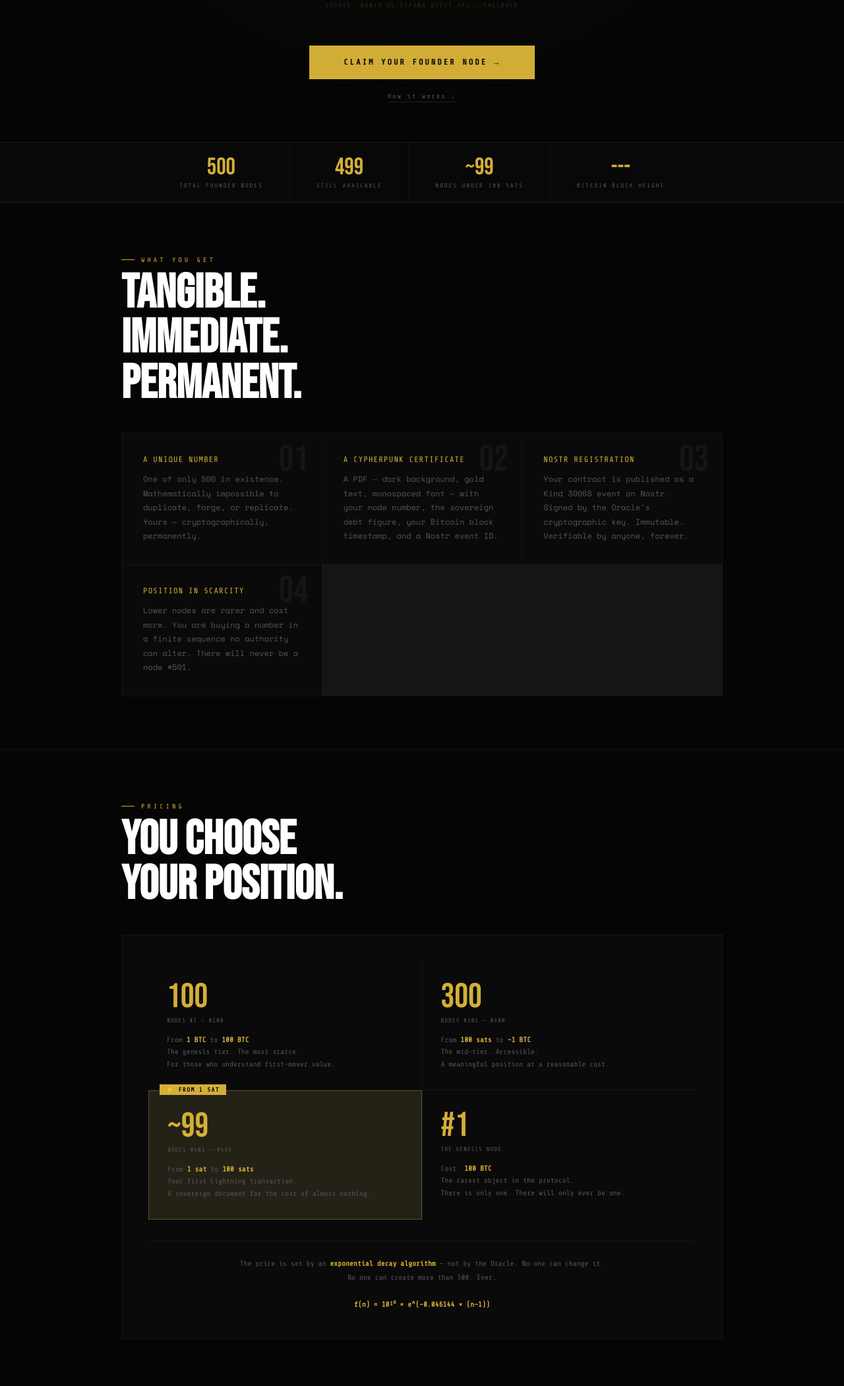
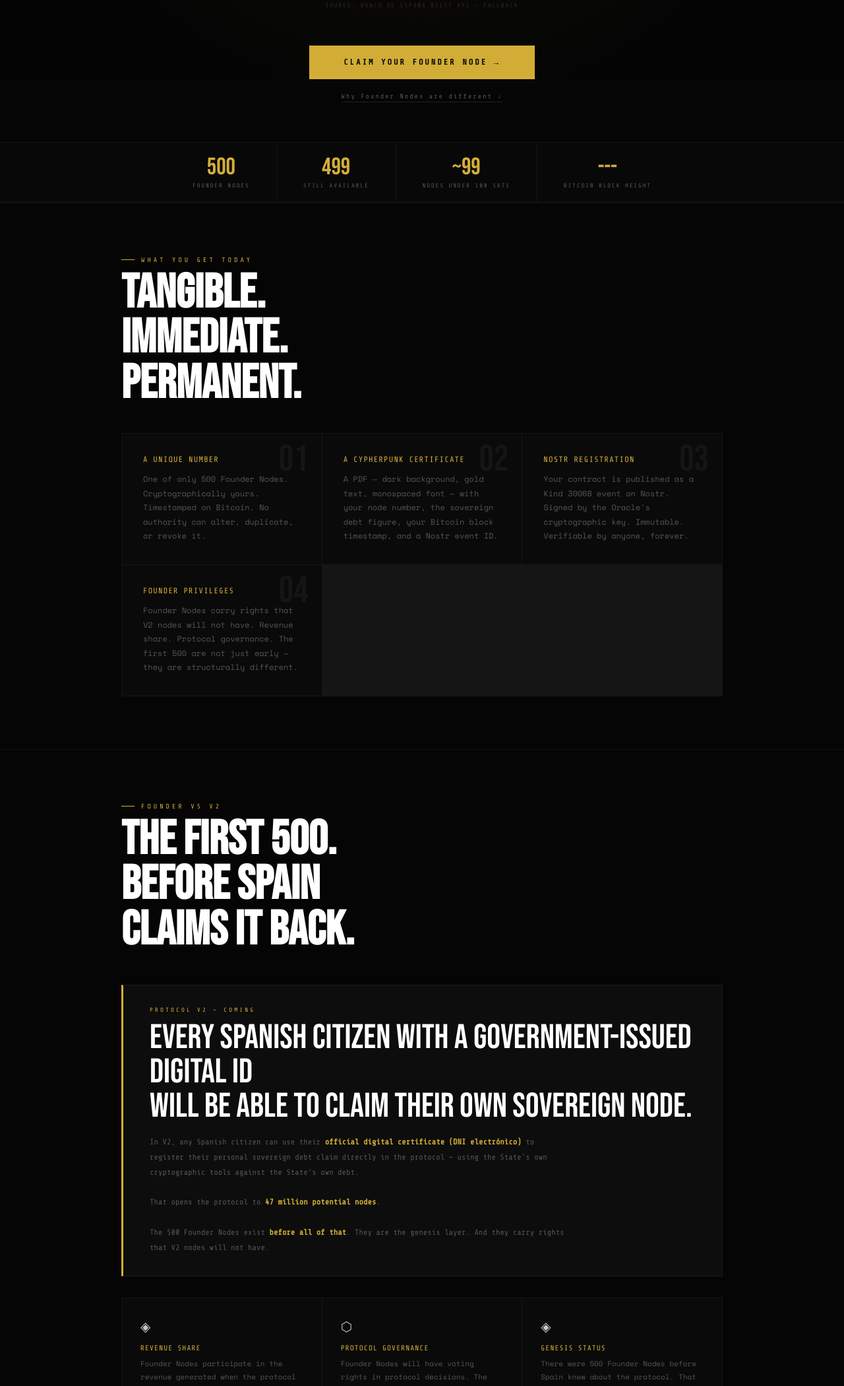
Before and after one commit to SatoshiNostr/SatoshiNostr.github.io, a plain HTML site: page index.html in a window 1280 px wide. Shown: the part 684-2784 px from the top of the page at 66% size. Drawn offline with nearby package versions, Linux system fonts and the light colour scheme; no server answers.

Commit message:
feat: landing v2 - founder privileges, V2 DNI vision, 47M citizens

```diff
--- a/index.html
+++ b/index.html
@@ -22,16 +22,15 @@
         html { scroll-behavior: smooth; }
         body { background: var(--black); color: var(--text); font-family: 'Space Mono', monospace; overflow-x: hidden; }
         body::before {
-            content: '';
-            position: fixed; top: 0; left: 0; right: 0; bottom: 0;
+            content: ''; position: fixed; top: 0; left: 0; right: 0; bottom: 0;
             background: repeating-linear-gradient(0deg, transparent, transparent 2px, rgba(0,0,0,0.025) 2px, rgba(0,0,0,0.025) 4px);
             pointer-events: none; z-index: 1000;
         }
 
         /* HERO */
         .hero {
-            min-height: 100vh;
-            display: flex; flex-direction: column; justify-content: center; align-items: center;
+            min-height: 100vh; display: flex; flex-direction: column;
+            justify-content: center; align-items: center;
             text-align: center; padding: 60px 20px; position: relative;
             border-bottom: 1px solid #151515;
         }
@@ -40,66 +39,22 @@
             background: radial-gradient(ellipse at 50% 35%, rgba(212,175,55,0.07) 0%, transparent 65%);
             pointer-events: none;
         }
-        .ticker {
-            font-family: 'Share Tech Mono', monospace; font-size: 9px; color: #333;
-            letter-spacing: 0.25em; text-transform: uppercase; margin-bottom: 48px;
-            opacity: 0; animation: fadeUp 0.6s ease 0.1s forwards;
-        }
-        .eyebrow {
-            font-family: 'Share Tech Mono', monospace; font-size: 11px; color: var(--gold);
-            letter-spacing: 0.4em; text-transform: uppercase; margin-bottom: 20px;
-            opacity: 0; animation: fadeUp 0.6s ease 0.3s forwards;
-        }
-        .hero-title {
-            font-family: 'Bebas Neue', sans-serif;
-            font-size: clamp(80px, 16vw, 180px);
-            line-height: 0.88; color: var(--gold);
-            text-shadow: 0 0 60px rgba(212,175,55,0.25), 0 0 120px rgba(212,175,55,0.08);
-            opacity: 0; animation: fadeUp 0.8s ease 0.5s forwards;
-            margin-bottom: 12px;
-        }
-        .hero-sub {
-            font-family: 'Bebas Neue', sans-serif;
-            font-size: clamp(20px, 3.5vw, 40px); color: #333; letter-spacing: 0.2em;
-            opacity: 0; animation: fadeUp 0.6s ease 0.7s forwards; margin-bottom: 56px;
-        }
-        .debt-display {
-            margin-bottom: 12px; opacity: 0; animation: fadeUp 0.6s ease 0.9s forwards;
-        }
-        .debt-label {
-            font-family: 'Share Tech Mono', monospace; font-size: 11px; color: var(--text-dim);
-            letter-spacing: 0.15em; margin-bottom: 6px;
-        }
-        .debt-number {
-            font-family: 'Bebas Neue', sans-serif; font-size: clamp(36px, 7vw, 72px);
-            color: var(--red); line-height: 1;
-            text-shadow: 0 0 40px rgba(204,34,0,0.3);
-        }
-        .debt-source {
-            font-family: 'Share Tech Mono', monospace; font-size: 9px; color: #2a2a2a;
-            letter-spacing: 0.2em; margin-bottom: 56px;
-            opacity: 0; animation: fadeUp 0.6s ease 1s forwards;
-        }
+        .ticker { font-family: 'Share Tech Mono', monospace; font-size: 9px; color: #333; letter-spacing: 0.25em; text-transform: uppercase; margin-bottom: 48px; opacity: 0; animation: fadeUp 0.6s ease 0.1s forwards; }
+        .eyebrow { font-family: 'Share Tech Mono', monospace; font-size: 11px; color: var(--gold); letter-spacing: 0.4em; text-transform: uppercase; margin-bottom: 20px; opacity: 0; animation: fadeUp 0.6s ease 0.3s forwards; }
+        .hero-title { font-family: 'Bebas Neue', sans-serif; font-size: clamp(80px, 16vw, 180px); line-height: 0.88; color: var(--gold); text-shadow: 0 0 60px rgba(212,175,55,0.25), 0 0 120px rgba(212,175,55,0.08); opacity: 0; animation: fadeUp 0.8s ease 0.5s forwards; margin-bottom: 12px; }
+        .hero-sub { font-family: 'Bebas Neue', sans-serif; font-size: clamp(20px, 3.5vw, 40px); color: #333; letter-spacing: 0.2em; opacity: 0; animation: fadeUp 0.6s ease 0.7s forwards; margin-bottom: 56px; }
+        .debt-display { margin-bottom: 12px; opacity: 0; animation: fadeUp 0.6s ease 0.9s forwards; }
+        .debt-label { font-family: 'Share Tech Mono', monospace; font-size: 11px; color: var(--text-dim); letter-spacing: 0.15em; margin-bottom: 6px; }
+        .debt-number { font-family: 'Bebas Neue', sans-serif; font-size: clamp(36px, 7vw, 72px); color: var(--red); line-height: 1; text-shadow: 0 0 40px rgba(204,34,0,0.3); }
+        .debt-source { font-family: 'Share Tech Mono', monospace; font-size: 9px; color: #2a2a2a; letter-spacing: 0.2em; margin-bottom: 56px; opacity: 0; animation: fadeUp 0.6s ease 1s forwards; }
         .cta-wrap { opacity: 0; animation: fadeUp 0.6s ease 1.1s forwards; display: flex; flex-direction: column; align-items: center; gap: 20px; }
-        .btn-primary {
-            display: inline-block; background: var(--gold); color: var(--black);
-            font-family: 'Share Tech Mono', monospace; font-size: 12px; font-weight: 700;
-            letter-spacing: 0.25em; text-transform: uppercase; text-decoration: none;
-            padding: 18px 52px; transition: all 0.2s ease; position: relative; overflow: hidden;
-        }
+        .btn-primary { display: inline-block; background: var(--gold); color: var(--black); font-family: 'Share Tech Mono', monospace; font-size: 12px; font-weight: 700; letter-spacing: 0.25em; text-transform: uppercase; text-decoration: none; padding: 18px 52px; transition: all 0.2s ease; }
         .btn-primary:hover { background: #e8c43d; transform: translateY(-2px); box-shadow: 0 8px 40px rgba(212,175,55,0.35); }
-        .btn-ghost {
-            font-family: 'Share Tech Mono', monospace; font-size: 10px; color: var(--text-dim);
-            text-decoration: none; letter-spacing: 0.2em; border-bottom: 1px solid #222;
-            padding-bottom: 2px; transition: color 0.2s, border-color 0.2s;
-        }
+        .btn-ghost { font-family: 'Share Tech Mono', monospace; font-size: 10px; color: var(--text-dim); text-decoration: none; letter-spacing: 0.2em; border-bottom: 1px solid #222; padding-bottom: 2px; transition: color 0.2s, border-color 0.2s; }
         .btn-ghost:hover { color: var(--gold); border-color: var(--gold); }
 
         /* STATS */
-        .stats {
-            display: flex; flex-wrap: wrap; justify-content: center;
-            background: var(--darker); border-bottom: 1px solid #151515;
-        }
+        .stats { display: flex; flex-wrap: wrap; justify-content: center; background: var(--darker); border-bottom: 1px solid #151515; }
         .stat { text-align: center; padding: 20px 40px; border-right: 1px solid #151515; }
         .stat:last-child { border-right: none; }
         .stat-val { font-family: 'Bebas Neue', sans-serif; font-size: 36px; color: var(--gold); display: block; line-height: 1; }
@@ -107,11 +62,7 @@
 
         /* SECTIONS */
         .section { max-width: 960px; margin: 0 auto; padding: 80px 24px; }
-        .sec-label {
-            font-family: 'Share Tech Mono', monospace; font-size: 10px; color: var(--gold);
-            letter-spacing: 0.4em; text-transform: uppercase; margin-bottom: 12px;
-            display: flex; align-items: center; gap: 10px;
-        }
+        .sec-label { font-family: 'Share Tech Mono', monospace; font-size: 10px; color: var(--gold); letter-spacing: 0.4em; text-transform: uppercase; margin-bottom: 12px; display: flex; align-items: center; gap: 10px; }
         .sec-label::before { content: ''; width: 20px; height: 1px; background: var(--gold); display: inline-block; }
         .sec-title { font-family: 'Bebas Neue', sans-serif; font-size: clamp(40px, 7vw, 72px); color: #fff; line-height: 0.95; margin-bottom: 40px; }
 
@@ -123,6 +74,26 @@
         .card-num { font-family: 'Bebas Neue', sans-serif; font-size: 56px; color: #151515; position: absolute; top: 12px; right: 20px; line-height: 1; }
         .card-title { font-family: 'Share Tech Mono', monospace; font-size: 12px; color: var(--gold); letter-spacing: 0.1em; text-transform: uppercase; margin-bottom: 12px; }
         .card-text { font-size: 12px; color: var(--text-dim); line-height: 1.8; }
+        .card-badge { display: inline-block; background: var(--gold); color: var(--black); font-family: 'Share Tech Mono', monospace; font-size: 8px; font-weight: 700; letter-spacing: 0.15em; text-transform: uppercase; padding: 3px 8px; margin-bottom: 12px; }
+
+        /* V2 BANNER */
+        .v2-banner {
+            background: #0d0d0d; border: 1px solid #1a1a1a;
+            border-left: 3px solid var(--gold);
+            padding: 32px 40px; margin-top: 48px;
+        }
+        .v2-label { font-family: 'Share Tech Mono', monospace; font-size: 9px; color: var(--gold); letter-spacing: 0.35em; text-transform: uppercase; margin-bottom: 12px; }
+        .v2-title { font-family: 'Bebas Neue', sans-serif; font-size: clamp(28px, 5vw, 52px); color: #fff; line-height: 1; margin-bottom: 16px; }
+        .v2-text { font-family: 'Share Tech Mono', monospace; font-size: 12px; color: var(--text-dim); line-height: 1.9; max-width: 640px; }
+        .v2-text strong { color: var(--gold); }
+
+        /* FOUNDER PRIVILEGES */
+        .privileges { display: grid; grid-template-columns: repeat(auto-fit, minmax(220px, 1fr)); gap: 1px; background: #151515; border: 1px solid #151515; margin-top: 32px; }
+        .priv { background: var(--dark); padding: 28px; opacity: 0; transform: translateY(20px); }
+        .priv.visible { opacity: 1; transform: translateY(0); transition: opacity 0.5s ease, transform 0.5s ease; }
+        .priv-icon { font-size: 20px; margin-bottom: 12px; }
+        .priv-title { font-family: 'Share Tech Mono', monospace; font-size: 11px; color: var(--gold); letter-spacing: 0.1em; text-transform: uppercase; margin-bottom: 8px; }
+        .priv-text { font-size: 11px; color: var(--text-dim); line-height: 1.8; }
 
         /* PRICING */
         .pricing-box { border: 1px solid #151515; background: var(--dark); padding: 40px; }
@@ -158,7 +129,7 @@
         .cta-bottom { background: var(--darker); border-top: 1px solid #151515; text-align: center; padding: 80px 24px; }
         .cta-bottom .sec-label { justify-content: center; }
         .cta-big { font-family: 'Bebas Neue', sans-serif; font-size: clamp(52px, 10vw, 112px); color: var(--gold); line-height: 0.9; margin: 24px 0; text-shadow: 0 0 60px rgba(212,175,55,0.2); }
-        .cta-bottom p { font-family: 'Share Tech Mono', monospace; font-size: 12px; color: var(--text-dim); max-width: 440px; margin: 0 auto 40px; line-height: 1.9; }
+        .cta-bottom p { font-family: 'Share Tech Mono', monospace; font-size: 12px; color: var(--text-dim); max-width: 480px; margin: 0 auto 40px; line-height: 1.9; }
 
         /* FOOTER */
         footer { border-top: 1px solid #111; padding: 28px 24px; text-align: center; }
@@ -168,10 +139,7 @@
 
         hr { border: none; border-top: 1px solid #111; }
 
-        @keyframes fadeUp {
-            from { opacity: 0; transform: translateY(20px); }
-            to { opacity: 1; transform: translateY(0); }
-        }
+        @keyframes fadeUp { from { opacity: 0; transform: translateY(20px); } to { opacity: 1; transform: translateY(0); } }
         @keyframes blink { 0%,100% { opacity:1; } 50% { opacity:0; } }
         .cursor::after { content: '_'; animation: blink 1s step-end infinite; color: var(--gold); }
 
@@ -180,6 +148,7 @@
             .stat { padding: 16px 20px; }
             .step { grid-template-columns: 1fr; gap: 6px; }
             .step-n { font-size: 28px; }
+            .v2-banner { padding: 24px; }
         }
     </style>
 </head>
@@ -197,12 +166,12 @@
     <p class="debt-source">SOURCE: BANCO DE ESPAÑA BIEST API — <span id="debt-src">LIVE</span></p>
     <div class="cta-wrap">
         <a href="https://nostrdebt.github.io/emisorcontratos/" class="btn-primary">Claim Your Founder Node →</a>
-        <a href="#how" class="btn-ghost">How it works ↓</a>
+        <a href="#founder" class="btn-ghost">Why Founder Nodes are different ↓</a>
     </div>
 </section>
 
 <div class="stats">
-    <div class="stat"><span class="stat-val">500</span><span class="stat-lbl">Total Founder Nodes</span></div>
+    <div class="stat"><span class="stat-val">500</span><span class="stat-lbl">Founder Nodes</span></div>
     <div class="stat"><span class="stat-val">499</span><span class="stat-lbl">Still Available</span></div>
     <div class="stat"><span class="stat-val">~99</span><span class="stat-lbl">Nodes Under 100 Sats</span></div>
     <div class="stat"><span class="stat-val" id="block-h">---</span><span class="stat-lbl">Bitcoin Block Height</span></div>
@@ -210,14 +179,15 @@
 
 <hr>
 
+<!-- WHAT YOU GET -->
 <div class="section">
-    <p class="sec-label">What you get</p>
+    <p class="sec-label">What you get today</p>
     <h2 class="sec-title">TANGIBLE.<br>IMMEDIATE.<br>PERMANENT.</h2>
     <div class="grid">
         <div class="card">
             <div class="card-num">01</div>
             <p class="card-title">A Unique Number</p>
-            <p class="card-text">One of only 500 in existence. Mathematically impossible to duplicate, forge, or replicate. Yours — cryptographically, permanently.</p>
+            <p class="card-text">One of only 500 Founder Nodes. Cryptographically yours. Timestamped on Bitcoin. No authority can alter, duplicate, or revoke it.</p>
         </div>
         <div class="card">
             <div class="card-num">02</div>
@@ -231,14 +201,54 @@
         </div>
         <div class="card">
             <div class="card-num">04</div>
-            <p class="card-title">Position in Scarcity</p>
-            <p class="card-text">Lower nodes are rarer and cost more. You are buying a number in a finite sequence no authority can alter. There will never be a node #501.</p>
+            <p class="card-title">Founder Privileges</p>
+            <p class="card-text">Founder Nodes carry rights that V2 nodes will not have. Revenue share. Protocol governance. The first 500 are not just early — they are structurally different.</p>
         </div>
     </div>
 </div>
 
 <hr>
 
+<!-- FOUNDER PRIVILEGES + V2 -->
+<div class="section" id="founder">
+    <p class="sec-label">Founder vs V2</p>
+    <h2 class="sec-title">THE FIRST 500.<br>BEFORE SPAIN<br>CLAIMS IT BACK.</h2>
+
+    <div class="v2-banner">
+        <p class="v2-label">Protocol V2 — Coming</p>
+        <p class="v2-title">Every Spanish citizen with a government-issued digital ID<br>will be able to claim their own sovereign node.</p>
+        <p class="v2-text">
+            In V2, any Spanish citizen can use their <strong>official digital certificate (DNI electrónico)</strong>
+            to register their personal sovereign debt claim directly in the protocol —
+            using the State's own cryptographic tools against the State's own debt.<br><br>
+            That opens the protocol to <strong>47 million potential nodes</strong>.<br><br>
+            The 500 Founder Nodes exist <strong>before all of that</strong>.
+            They are the genesis layer. And they carry rights that V2 nodes will not have.
+        </p>
+    </div>
+
+    <div class="privileges">
+        <div class="priv">
+            <div class="priv-icon">◈</div>
+            <p class="priv-title">Revenue Share</p>
+            <p class="priv-text">Founder Nodes participate in the revenue generated when the protocol opens to all Spanish citizens in V2. You are not just early — you hold a stake.</p>
+        </div>
+        <div class="priv">
+            <div class="priv-icon">⬡</div>
+            <p class="priv-title">Protocol Governance</p>
+            <p class="priv-text">Founder Nodes will have voting rights in protocol decisions. The governance model — including a potential DAO structure — is being designed. Founders vote first.</p>
+        </div>
+        <div class="priv">
+            <div class="priv-icon">◈</div>
+            <p class="priv-title">Genesis Status</p>
+            <p class="priv-text">There were 500 Founder Nodes before Spain knew about the protocol. That history is immutable. When V2 opens to millions, the first 500 will always have been first.</p>
+        </div>
+    </div>
+</div>
+
+<hr>
+
+<!-- PRICING -->
 <div class="section">
     <p class="sec-label">Pricing</p>
     <h2 class="sec-title">YOU CHOOSE<br>YOUR POSITION.</h2>
@@ -258,7 +268,7 @@
                 <div class="tier-badge">⚡ From 1 sat</div>
                 <div class="tier-n">~99</div>
                 <div class="tier-range">NODES #401 — #499</div>
-                <div class="tier-desc">From <strong>1 sat</strong> to <strong>100 sats</strong><br>Your first Lightning transaction.<br>A sovereign document for the cost of almost nothing.</div>
+                <div class="tier-desc">From <strong>1 sat</strong> to <strong>100 sats</strong><br>Your first Lightning transaction.<br>A Founder Node for the cost of almost nothing.</div>
             </div>
             <div class="tier">
                 <div class="tier-n">#1</div>
@@ -267,8 +277,8 @@
             </div>
         </div>
         <div class="formula-note">
-            The price is set by an <strong>exponential decay algorithm</strong> — not by the Oracle. No one can change it.<br>
-            No one can create more than 500. Ever.<br><br>
+            The price is set by an <strong>exponential decay algorithm</strong> — not by the Oracle.<br>
+            No one can change it. The first 500 Founder Nodes are the only ones with these privileges.<br><br>
             <strong>f(n) = 10¹⁰ × e^(−0.046144 × (n−1))</strong>
         </div>
     </div>
@@ -276,6 +286,7 @@
 
 <hr>
 
+<!-- HOW IT WORKS -->
 <div class="section" id="how">
     <p class="sec-label">How it works</p>
     <h2 class="sec-title">FOUR STEPS.<br>IMMUTABLE RESULT.</h2>
@@ -313,6 +324,7 @@
 
 <hr>
 
+<!-- VERIFY -->
 <div class="section">
     <p class="sec-label">Proof of work</p>
     <h2 class="sec-title">CONTRACT #1<br>ALREADY EXISTS.</h2>
@@ -329,10 +341,13 @@
 
 <hr>
 
+<!-- CTA BOTTOM -->
 <div class="cta-bottom">
-    <p class="sec-label" style="justify-content:center">499 nodes remaining</p>
+    <p class="sec-label" style="justify-content:center">499 Founder Nodes remaining</p>
     <p class="cta-big">CLAIM<br>YOUR NODE<span class="cursor"></span></p>
-    <p>Nearly 100 nodes cost less than 100 sats.<br>Your first sovereign act costs almost nothing.<br>The number you choose is yours forever.</p>
+    <p>~99 nodes cost less than 100 sats.<br>
+    Be a Founder before the protocol opens to every Spanish citizen.<br>
+    Revenue share. Governance. Genesis status. Yours forever.</p>
     <a href="https://nostrdebt.github.io/emisorcontratos/" class="btn-primary">Open the Protocol →</a>
 </div>
 
@@ -348,7 +363,6 @@
 </footer>
 
 <script>
-    // Live debt
     fetch('https://app.bde.es/bierest/resources/srdatosapp/favoritas?idioma=es&series=DTNPDE2010_P0000P_PS_APU')
         .then(r => r.json())
         .then(data => {
@@ -358,17 +372,15 @@
         })
         .catch(() => { document.getElementById('debt-src').innerText = 'FALLBACK'; });
 
-    // Live block height
     fetch('https://mempool.space/api/blocks/tip/height')
         .then(r => r.text())
         .then(h => { document.getElementById('block-h').innerText = parseInt(h).toLocaleString(); })
         .catch(() => {});
 
-    // Scroll reveal
     const io = new IntersectionObserver(entries => {
         entries.forEach(e => { if (e.isIntersecting) e.target.classList.add('visible'); });
     }, { threshold: 0.1 });
-    document.querySelectorAll('.card, .tier, .step').forEach(el => io.observe(el));
+    document.querySelectorAll('.card, .tier, .step, .priv').forEach(el => io.observe(el));
 </script>
 </body>
 </html>
```
